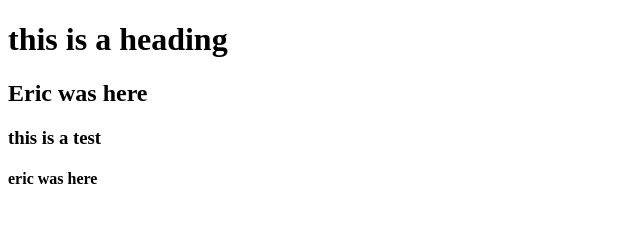
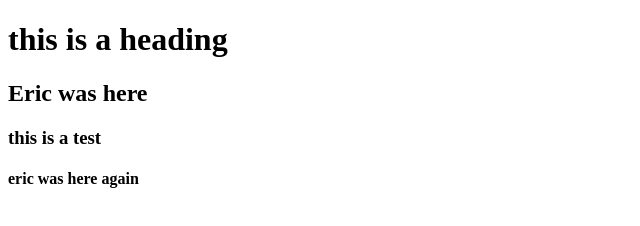
Before and after one commit to erics273/git_demo, a plain HTML site: page index.html in a window 1280 px wide. Shown: the full height of the page, 0-640 px from the left. Drawn offline with Linux system fonts and the light colour scheme.

Commit message:
added something

```diff
--- a/index.html
+++ b/index.html
@@ -10,6 +10,6 @@
     <h1>this is a heading</h1>
     <h2>Eric was here</h2>
     <h3>this is a test</h3>
-    <h4>eric was here</h4>
+    <h4>eric was here again</h4>
 </body>
 </html>
```
